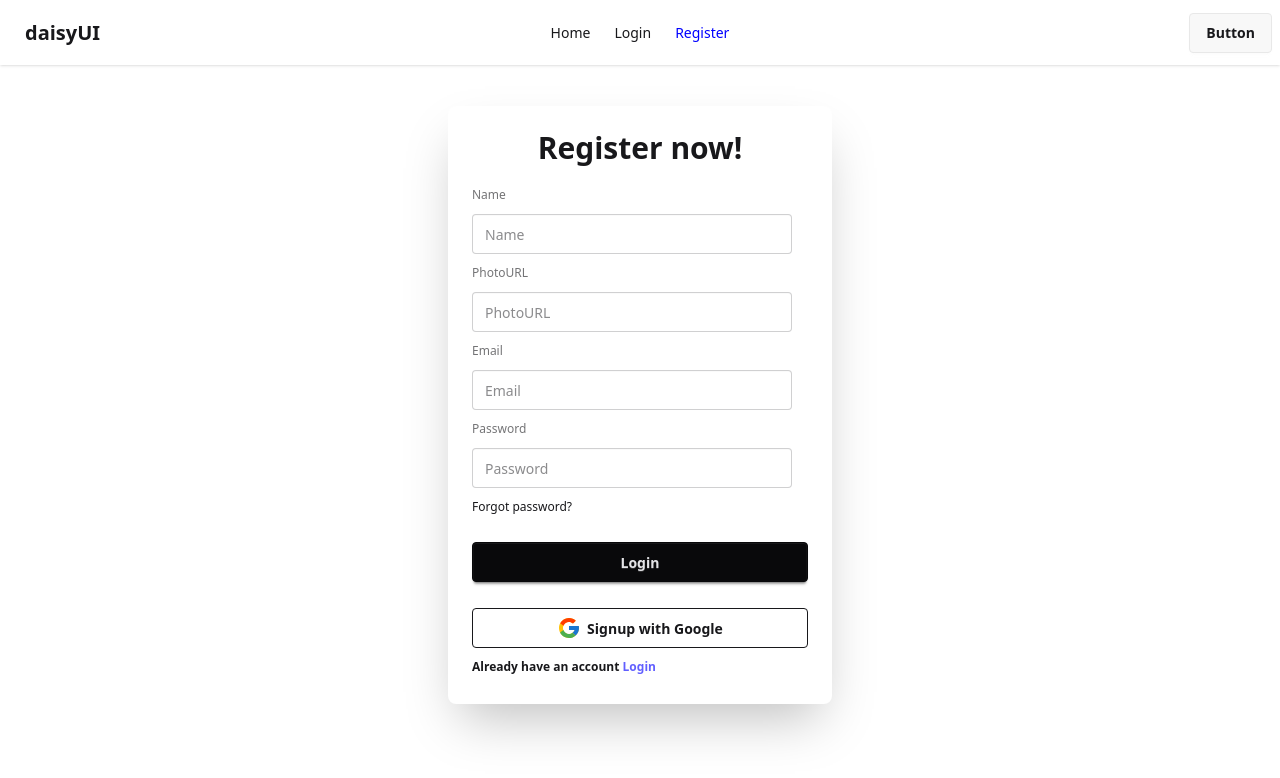
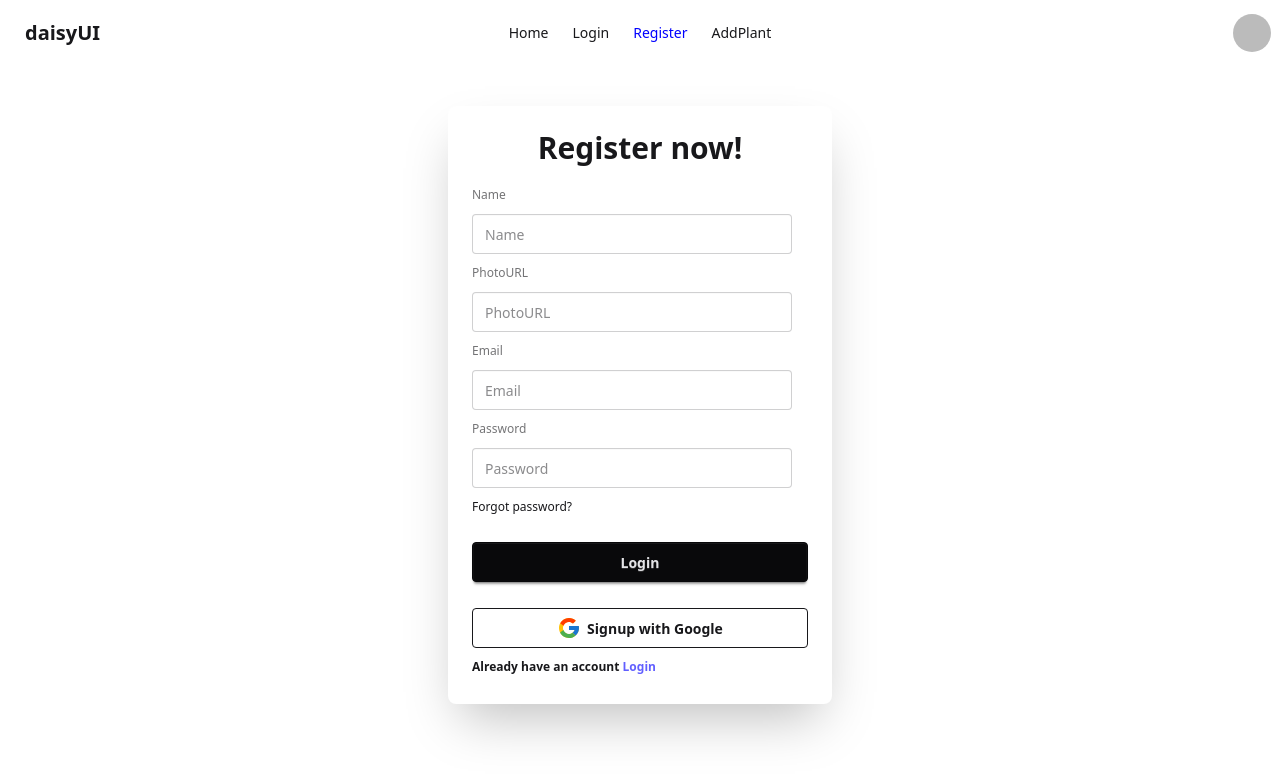
Before and after one commit to islamemon59/plant-tree-client-side, a React (Vite) app: page /register in a window 1280 px wide. Shown: the top 778 px of the page. Built offline with nearby package versions, Linux system fonts and the light colour scheme; no server answers; sample sign-in values are in the browser's storage.

Commit message:
privet route conditional login register added

```diff
--- a/src/Component/Navbar.jsx
+++ b/src/Component/Navbar.jsx
@@ -1,19 +1,54 @@
 import React, { use } from "react";
-import { NavLink } from "react-router";
+import { Link, NavLink, useNavigate } from "react-router";
 import { AuthContext } from "../Context/CreateContex";
+import Swal from "sweetalert2";
+import toast from "react-hot-toast";
 
 const Navbar = () => {
-  const {user} = use(AuthContext)
+  const { user, signOutUser } = use(AuthContext);
+  const navigate = useNavigate();
   const links = (
     <>
-      <li><NavLink to="/" className="">Home</NavLink></li>
-      <li><NavLink to="/login" className="">Login</NavLink></li>
-      <li><NavLink to="/register" className="">Register</NavLink></li>
+      <li>
+        <NavLink to="/" className="">
+          Home
+        </NavLink>
+      </li>
+      <li>
+        <NavLink to="/login" className="">
+          Login
+        </NavLink>
+      </li>
+      <li>
+        <NavLink to="/register" className="">
+          Register
+        </NavLink>
+      </li>
+      <li>
+        <NavLink to="/addPlant" className="">
+          AddPlant
+        </NavLink>
+      </li>
     </>
   );
 
+  const handleLogout = () => {
+    signOutUser()
+      .then(() => {
+        navigate("/");
+        Swal.fire({
+          title: "Logout Successful",
+          icon: "success",
+          draggable: true,
+        });
+      })
+      .catch((error) => {
+        toast.error(`${error.message}`);
+      });
+  };
+
   return (
-    <div className="navbar bg-base-100 shadow-sm">
+    <div className="navbar bg-transparent">
       <div className="navbar-start">
         <div className="dropdown">
           <div tabIndex={0} role="button" className="btn btn-ghost lg:hidden">
@@ -43,12 +78,38 @@ const Navbar = () => {
         <a className="btn btn-ghost text-xl">daisyUI</a>
       </div>
       <div className="navbar-center hidden lg:flex">
-        <ul className="menu menu-horizontal px-1">
-            {links}
-        </ul>
+        <ul className="menu menu-horizontal px-1">{links}</ul>
       </div>
       <div className="navbar-end">
-        <a className="btn">Button</a>
+        {user ? (
+          <div className="dropdown dropdown-end">
+            <div
+              tabIndex={0}
+              role="button"
+              className="btn btn-ghost btn-circle avatar"
+            >
+              <div className="w-10 rounded-full">
+                <img alt="Tailwind CSS Navbar component" src={user.photoURL} />
+              </div>
+            </div>
+            <ul
+              tabIndex={0}
+              className="menu menu-sm dropdown-content bg-base-100 rounded-box z-1 mt-3 w-52 p-2 shadow"
+            >
+              <li>
+                <a>Name: {user.displayName}</a>
+              </li>
+              <li onClick={handleLogout}>
+                <a>Logout</a>
+              </li>
+            </ul>
+          </div>
+        ) : (
+          <div className="space-x-3">
+            <Link className="btn" to="/login">Login</Link>
+            <Link className="btn" to="/register">Login</Link>
+          </div>
+        )}
       </div>
     </div>
   );
--- a/src/Component/Register.jsx
+++ b/src/Component/Register.jsx
@@ -7,7 +7,7 @@ import toast from 'react-hot-toast';
 
 const Register = () => {
 
-    const {setUser, createUser, signInWithGoogle} = use(AuthContext)
+    const {user, setUser, createUser, signInWithGoogle, updateUserProfile} = use(AuthContext)
 
     const location = useLocation()
   const navigate = useNavigate()
@@ -41,9 +41,9 @@ const Register = () => {
                 });
         setUser(currentUser);
         navigate(location?.state || "/")
-        // updateUserProfile({displayName: name, photoURL: photo})
+        updateUserProfile({displayName: name, photoURL: photo})
         .then(()=> {
-            // setUser({...user, displayName: name, photoURL: photo});
+            setUser({...user, displayName: name, photoURL: photo});
         }).catch(() =>{
 
         })
--- a/src/Context/AuthProvider.jsx
+++ b/src/Context/AuthProvider.jsx
@@ -1,32 +1,60 @@
-import React, { useState } from 'react';
+import React, { useEffect, useState } from 'react';
 import { AuthContext } from './CreateContex';
-import { createUserWithEmailAndPassword, GoogleAuthProvider, signInWithEmailAndPassword, signInWithPopup } from 'firebase/auth';
+import { createUserWithEmailAndPassword, GoogleAuthProvider, onAuthStateChanged, signInWithEmailAndPassword, signInWithPopup, signOut, updateProfile } from 'firebase/auth';
 import { auth } from '../Firebase.config';
 
 const AuthProvider = ({children}) => {
     const provider = new GoogleAuthProvider()
     const [user, setUser] = useState(null)
+    const [loading, setLoading] = useState(true)
 
     console.log(user);
 
     const createUser = (email, password) => {
+        setLoading(true)
        return createUserWithEmailAndPassword(auth, email, password)
     }
 
     const signInUser = (email, password) => {
+        setLoading(true)
        return signInWithEmailAndPassword(auth, email, password)
     }
 
     const signInWithGoogle = () => {
+        setLoading(true)
        return signInWithPopup(auth, provider)
     }
 
+          const updateUserProfile = (updatedProfile) => {
+        setLoading(true)
+        return updateProfile(auth.currentUser, updatedProfile)
+    }
+
+          const signOutUser = () => {
+        setLoading(true)
+        return signOut(auth);
+      };
+
+          useEffect(() => {
+        const unSubscribe = onAuthStateChanged(auth, (currentUser) => {
+          setUser(currentUser);
+          setLoading(false)
+        });
+
+        return () => {
+          unSubscribe()
+        }
+      }, []);
+
     const userInfo = {
         user,
+        loading,
         setUser,
         createUser,
         signInUser,
         signInWithGoogle,
+        signOutUser,
+        updateUserProfile,
     }
     return <AuthContext value={userInfo}>{children}</AuthContext>
 };
--- a/src/MainLayout/MainLayout.jsx
+++ b/src/MainLayout/MainLayout.jsx
@@ -5,8 +5,10 @@ import Navbar from '../Component/Navbar';
 const MainLayout = () => {
     return (
         <div>
+            <div className='max-w-7xl mx-auto'>
             <Navbar></Navbar>
-            <Outlet></Outlet>
+                <Outlet></Outlet>
+            </div>
         </div>
     );
 };
--- /dev/null
+++ b/src/Pages/AddPlant.jsx
@@ -0,0 +1,11 @@
+import React from 'react';
+
+const AddPlant = () => {
+    return (
+        <div>
+            add plats
+        </div>
+    );
+};
+
+export default AddPlant;
--- /dev/null
+++ b/src/Pages/PrivetRoutes.jsx
@@ -0,0 +1,20 @@
+import React, { use } from "react";
+import { Navigate, useLocation } from "react-router";
+import { AuthContext } from "../Context/CreateContex";
+import Loading from "../Component/Loading";
+const PrivetRoutes = ({ children }) => {
+  const { user, loading } = use(AuthContext);
+  const location = useLocation();
+
+  if (loading) {
+    return <Loading></Loading>
+  }
+
+  if (!user) {
+    return <Navigate state={location?.pathname} to="/login"></Navigate>;
+  }
+
+  return children;
+};
+
+export default PrivetRoutes;
--- a/src/Routes/Routes.jsx
+++ b/src/Routes/Routes.jsx
@@ -3,6 +3,7 @@ import MainLayout from "../MainLayout/MainLayout";
 import Home from "../Component/Home";
 import Login from "../Component/Login";
 import Register from "../Component/Register";
+import PrivetRoutes from "../Pages/PrivetRoutes";
 
 export const router = createBrowserRouter([
     {
@@ -21,6 +22,10 @@ export const router = createBrowserRouter([
                 path:"/register",
                 Component: Register,
             },
+            {
+                path: "/addPlant",
+                element: <PrivetRoutes></PrivetRoutes>
+            }
         ]
     }
 ])
```
